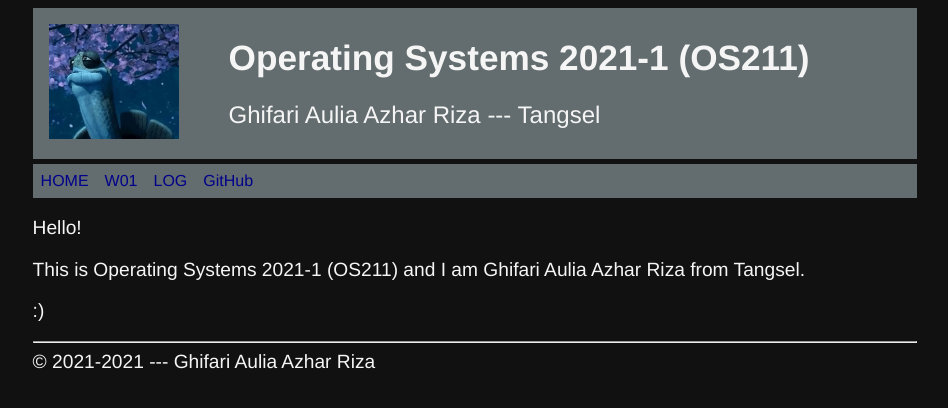
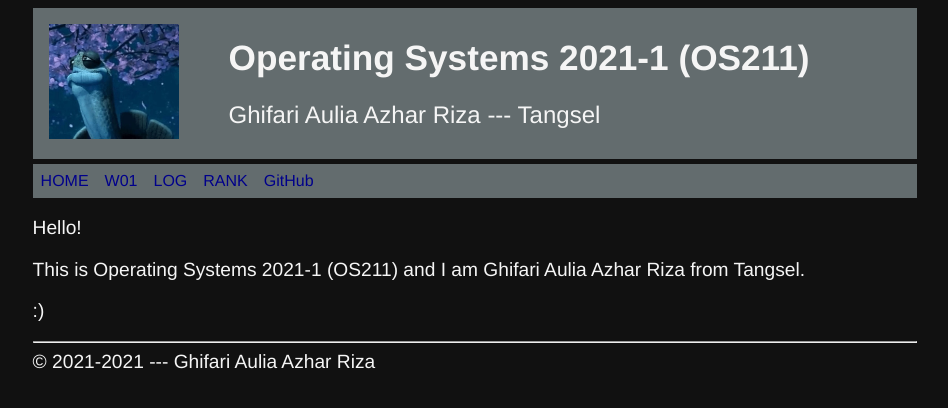
Before and after one commit to ghifariaulia/os211, a Jekyll site: the page built from index.md, in a window 1280 px wide. Shown: the top 408 px of the page, without its empty margins (165-1113 px from the left). Built offline with Jekyll 4.4.1, drawn with Linux system fonts in a browser that asks for light colours.

Commit message:
edit navbar.html

```diff
--- a/_includes/navbar.html
+++ b/_includes/navbar.html
@@ -25,5 +25,6 @@
   <div><a href='{{ site.baseurl }}/'>HOME</a></div>
   <div><a href='{{ site.baseurl }}/W01/'>W01</a></div>
   <div><a href='{{ site.baseurl }}/TXT/mylog.txt' target="_blank">LOG</a></div>
+  <div><a href='{{ site.baseurl }}/TXT/myrank.txt' target="_blank">RANK</a></div>
   <div><a href='{{ site.urlgithub }}' target="_blank">GitHub</a></div>
 </div>
```
